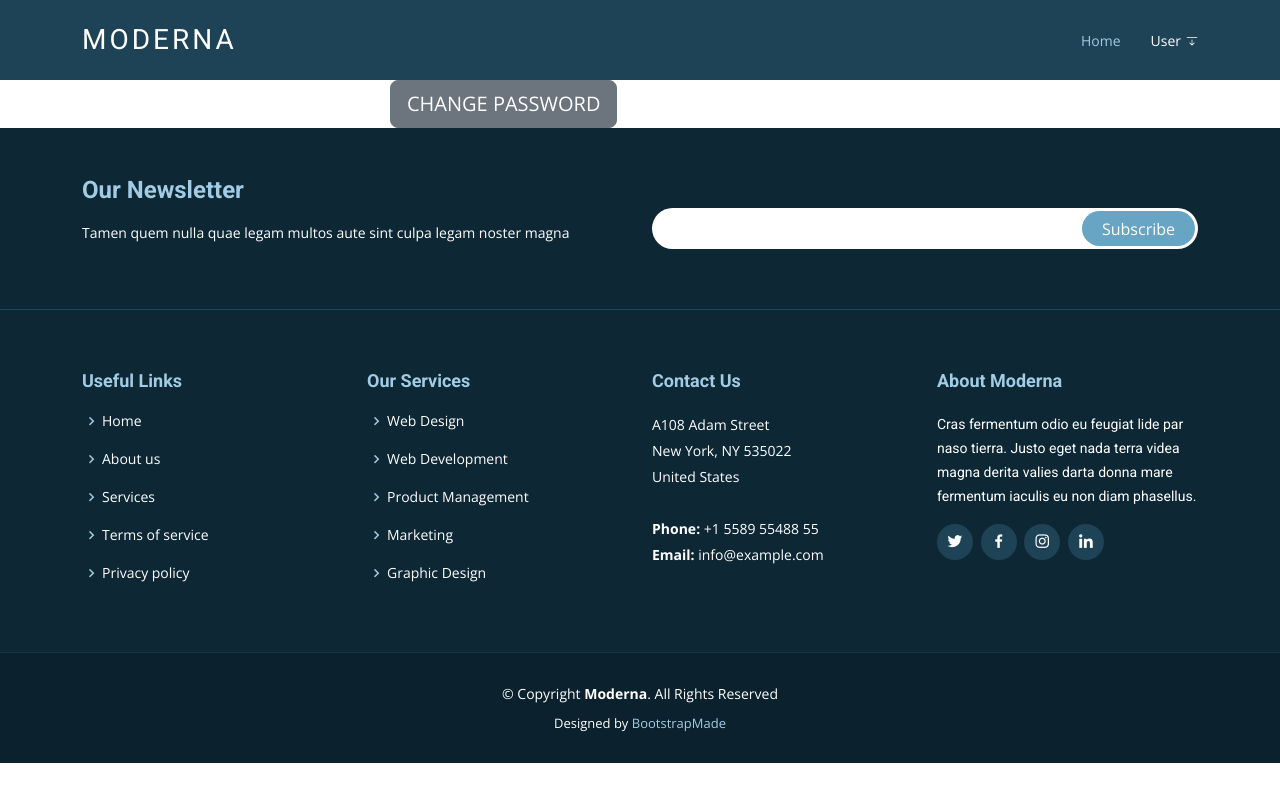
After one commit to amirhosseinpq021/Blog_Post, a Django app: template templates/registration/password_change_form.html in a window 1280 px wide. The commit adds this page. Run offline with Django 5.2, Linux system fonts and the light colour scheme; the template is opened without the code that fills it, so the values that code supplies are empty; some libraries are stand-ins or nearby versions.

Commit message:
add change password

```diff
--- a/config/settings.py
+++ b/config/settings.py
@@ -13,6 +13,8 @@ https://docs.djangoproject.com/en/5.0/ref/settings/
 from pathlib import Path
 
 # Build paths inside the project like this: BASE_DIR / 'subdir'.
+import django.core.mail.backends.console
+
 BASE_DIR = Path(__file__).resolve().parent.parent
 
 # Quick-start development settings - unsuitable for production
--- a/templates/base.html
+++ b/templates/base.html
@@ -53,20 +53,29 @@
 
         <nav id="navbar" class="navbar">
             <ul>
-                <li><a class="active" href="{% url 'home' %}">Blog</a></li> |
-                <br>
+                <li><a class="active" href="{% url 'home' %}">Home</a></li>
+
                 {% if user.is_authenticated %}
+                    <li class="dropdown"><a href="">{{ user.username }} <span><i
+                            class="bi bi-arrow-bar-down"></i></span></a>
+                        <ul>
+                            <li><a href="{% url 'password_change' %}">change_pass</a></li>
+                        </ul>
+                    </li> ||||
 
                     <form action="{% url 'logout' %}" method="post">
                         {% csrf_token %}
-                        <button type="submit" class="btn btn-primary">Logout</button>
+                        <button type="submit" class="btn btn-outline-light">logout</button>
                     </form>
 
                 {% else %}
+                    <li class="dropdown"><a href="">User <span><i class="bi bi-arrow-bar-down"></i></span></a>
+                        <ul>
+                            <li><a href="{% url 'signup' %}">Signup</a></li>
+                            <li><a href="{% url 'login' %}">Login</a></li>
+                        </ul>
+                    </li>
 
-                    <li><a href="{% url 'signup' %}">Signup</a></li>
-
-                    <li><a href="{% url 'login' %}">Login</a></li>
 
                 {% endif %}
             </ul>
--- /dev/null
+++ b/templates/registration/password_change_form.html
@@ -0,0 +1,14 @@
+{% extends 'base.html' %}
+
+
+{% block content %}
+    {% load crispy_forms_tags %}
+    <div class="container">
+        <form method="post" style="width:500px; margin:auto;">
+            {% csrf_token %}
+            {{ form | crispy }}
+            <button type="submit" class="btn btn-secondary btn-lg">CHANGE PASSWORD</button>
+        </form>
+    </div>
+
+{% endblock %}
```
Also changed, not shown: templates/registration/password_change_done.html (added, +10 -0 lines).
